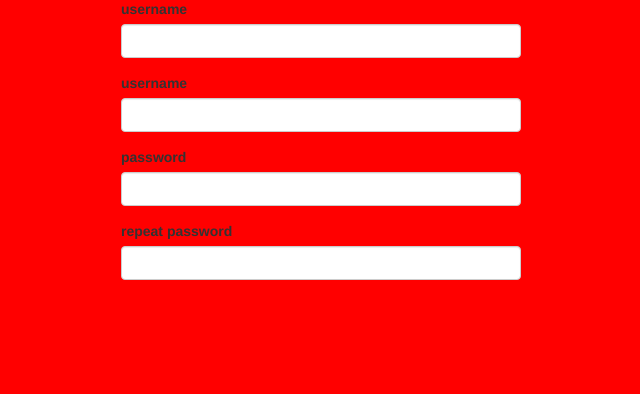
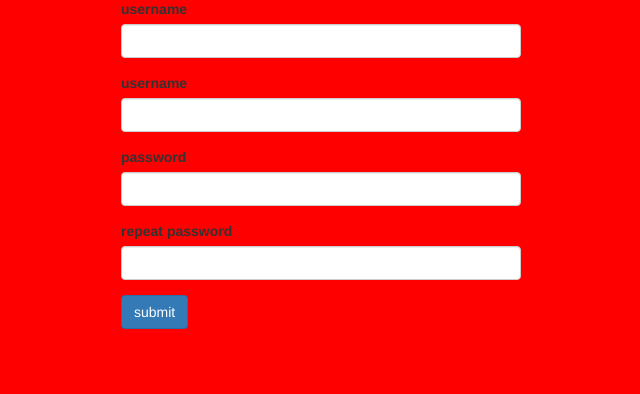
Before and after one commit to xizhongzhao/simpledu, a Flask app: template simpledu/templates/register.html in a window 1280 px wide. Shown: the part 136-530 px from the top of the page, without its empty margins (319-959 px from the left). Run offline with Flask 2, Linux system fonts and the light colour scheme; the template is opened without the code that fills it: values that come from a table or form of the project are taken from there, others are empty; some libraries are stand-ins or nearby versions.

Commit message:
version finished

```diff
--- a/simpledu/forms.py
+++ b/simpledu/forms.py
@@ -7,10 +7,10 @@ class RegisterForm(FlaskForm):
     email = StringField('email',validators=[Required(),Email(message = 'please input corecctor email!')])
     password = PasswordField('password',validators=[Required(),Length(6,24)])
     repeat_password = PasswordField('repeat password',validators=[Required(),EqualTo('password')])
-    submit = SubmitField('sumit')
+    submit = SubmitField('submit')
 
 class LoginForm(FlaskForm):
     email = StringField('email',validators = [Required(),Email(message='please input corecctor email!')])
     password = PasswordField('password',validators=[Required(),Length(6,24)])
     remember_me = BooleanField('remember me!')
-    sumit = SubmitField('summit')
+    submit = SubmitField('submit')
--- a/simpledu/templates/register.html
+++ b/simpledu/templates/register.html
@@ -19,7 +19,7 @@ Register
     <div class="form-group">
         {{ form.repeat_password.label }} {{ form.repeat_password(class='form-control') }}
     </div>
-    {{ form.sumit(class='btn btn-primary',type='submit') }}
+    {{ form.submit(class='btn btn-primary',type='submit') }}
   </form>
 </div>
 {% endblock %}
```
